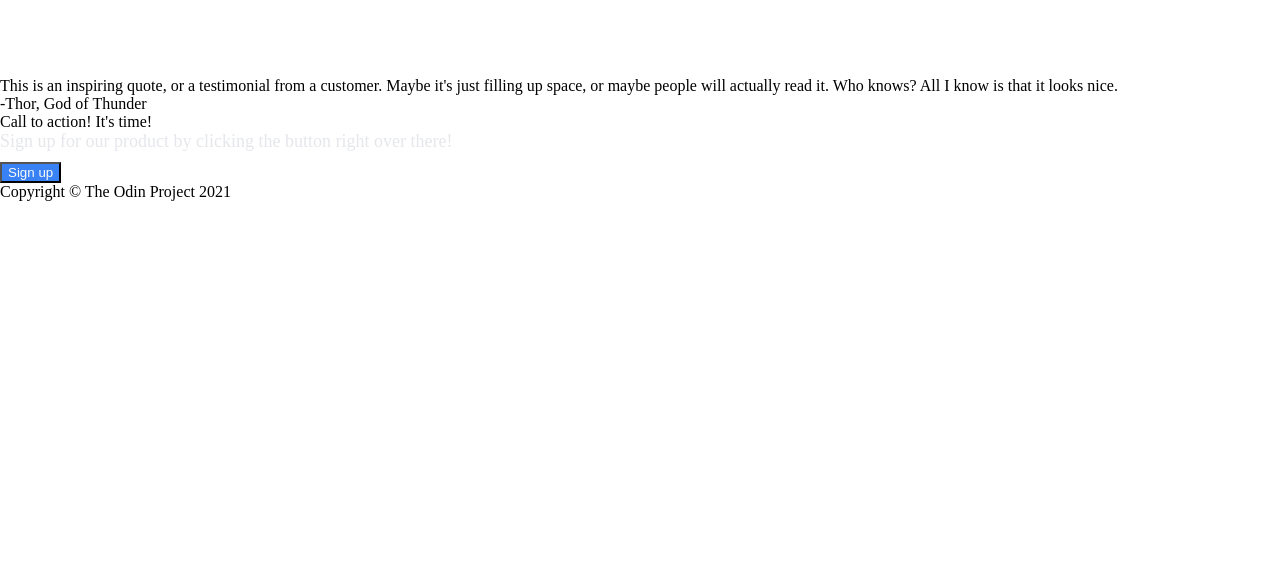
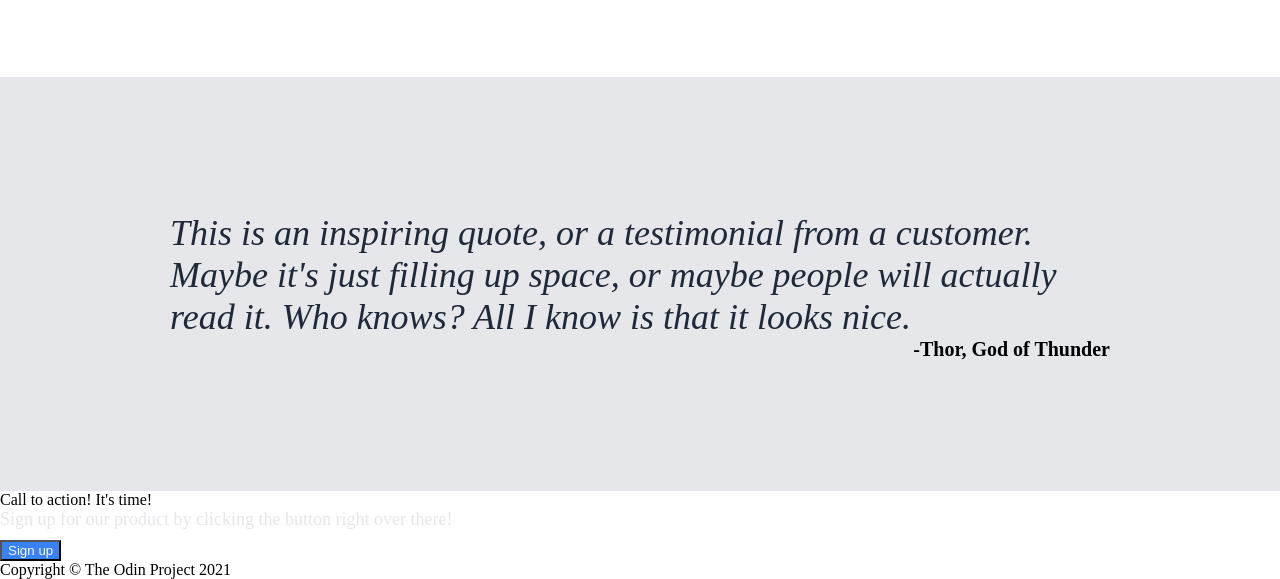
Before and after one commit to abluecolor/odin-landing, a plain HTML site: page index.html in a window 1280 px wide. Shown: the part 844-1423 px from the top of the page. Before the commit the page ends 1045 px from the top, so only its background shows below. Drawn offline with Linux system fonts and the light colour scheme.

Commit message:
Finish section-3

```diff
--- a/style.css
+++ b/style.css
@@ -99,3 +99,21 @@ img {
     width: 170px;
     text-align: center;
 }
+
+.section-3 {
+    background-color: #e5e7eb;
+    padding: 135px 170px 130px 170px;
+}
+
+.quote {
+    font-size: 36px;
+    font-weight: lighter;
+    font-style: italic;
+    color: #1f2937;
+}
+
+.credit {
+    font-size: 20px;
+    text-align: right;
+    font-weight: bold;
+}
```
